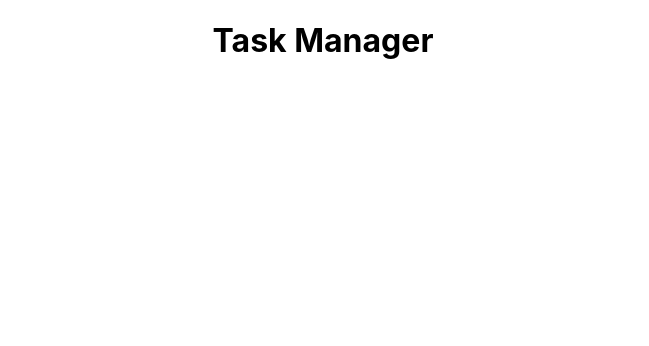
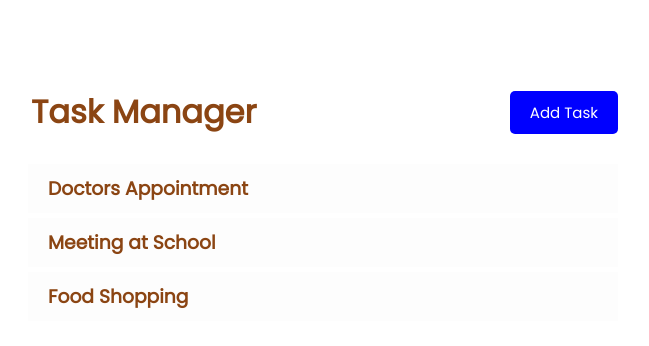
Before and after one commit to Ukaypromise/React-Todo, a React (Create React App) app: page / in a window 1280 px wide. Shown: the top 346 px of the page, without its empty margins (317-966 px from the left). Built offline with nearby package versions, Linux system fonts and the light colour scheme.

Commit message:
Create task compinents and Button

```diff
--- a/src/App.css
+++ b/src/App.css
@@ -1,4 +1,4 @@
-.App {
+/* .App {
   text-align: center;
 }
 
@@ -35,4 +35,4 @@
   to {
     transform: rotate(360deg);
   }
-}
+} */
--- a/src/App.js
+++ b/src/App.js
@@ -1,10 +1,35 @@
-import './App.css';
-import Header from './components/Header';
+import { useState } from "react";
+import "./App.css";
+import Header from "./components/Header";
+import Tasks from "./components/Tasks";
+
+const task = [
+  {
+    id: 1,
+    text: "Doctors Appointment",
+    day: "Feb 5th at 2:30pm",
+    reminder: true,
+  },
+  {
+    id: 2,
+    text: "Meeting at School",
+    day: "Feb 6th at 1:30pm",
+    reminder: true,
+  },
+  {
+    id: 3,
+    text: "Food Shopping",
+    day: "Feb 5th at 2:30pm",
+    reminder: false,
+  },
+];
 
 function App() {
+  const [tasks, setTasks] = useState(task);
   return (
     <div className="App">
-      <Header/>
+      <Header />
+      <Tasks tasks={tasks}/>
     </div>
   );
 }
--- /dev/null
+++ b/src/components/Button.js
@@ -0,0 +1,21 @@
+import PropTypes from 'prop-types';
+
+const Button = ({ color, text, onClick }) => {
+  return (
+    <button onClick={onClick} style={{backgroundColor:color}} className="btn">
+      {text}
+    </button>
+  );
+};
+
+Button.defaultProps = {
+    color: "gold",
+}
+
+Button.propTypes = {
+    text: PropTypes.string,
+    color: PropTypes.string,
+    onClick: PropTypes.func,
+}
+
+export default Button;
--- a/src/components/Header.js
+++ b/src/components/Header.js
@@ -1,11 +1,21 @@
-import React from 'react'
+import React from "react";
+import Button from "./Button";
 
-const Header = () => {
-  return (
-    <div>
-        <h1>Task Manager</h1>
-    </div>
-  )
+const Header = ({ title }) => {
+const onClick =()=>{
+    console.log('Click');
 }
 
-export default Header
+  return (
+    <div className="header">
+      <h1>{title}</h1>
+      <Button color='blue' onClick={onClick} text='Add Task'/>
+    </div>
+  );
+};
+
+Header.defaultProps = {
+  title: "Task Manager",
+};
+
+export default Header;
--- /dev/null
+++ b/src/components/TaskItem.js
@@ -0,0 +1,11 @@
+import React from 'react'
+
+const TaskItem = ({task}) => {
+  return (
+    <div className='task'>
+        <h3>{task.text}</h3>
+    </div>
+  )
+}
+
+export default TaskItem
--- /dev/null
+++ b/src/components/Tasks.js
@@ -0,0 +1,14 @@
+import React from "react";
+import TaskItem from "./TaskItem";
+
+const Task = ({tasks}) => {
+  return (
+    <>
+      {tasks.map((task) => (
+        <TaskItem key={task.id} task={task}/>
+      ))}
+    </>
+  );
+};
+
+export default Task;
--- a/src/index.css
+++ b/src/index.css
@@ -1,13 +1,438 @@
-body {
-  margin: 0;
-  font-family: -apple-system, BlinkMacSystemFont, 'Segoe UI', 'Roboto', 'Oxygen',
-    'Ubuntu', 'Cantarell', 'Fira Sans', 'Droid Sans', 'Helvetica Neue',
-    sans-serif;
-  -webkit-font-smoothing: antialiased;
-  -moz-osx-font-smoothing: grayscale;
+@import url('https://fonts.googleapis.com/css2?family=Poppins:wght@300;400&display=swap');
+
+.centered {
+  justify-content: center; /* center items horizontally, in this case */
+  align-items: center;     /* center items vertically, in this case */
+  display: flex;
 }
 
-code {
-  font-family: source-code-pro, Menlo, Monaco, Consolas, 'Courier New',
-    monospace;
+a{
+  color: white;
 }
+
+.sun {
+  display:flex;
+  justify-content: center; /* center items horizontally, in this case */
+  align-items: center;     /* center items vertically, in this case */
+  border-radius:50%;
+  height:200px;
+  width:200px;
+  right: 100px;
+  background:orange;
+  box-shadow: 0 0 10px orange,
+                0 0 60px orange,
+                0 0 200px yellow,
+                inset 0 0 80px yellow;
+  z-index:12;
+  z-index:-99;
+}
+
+* {
+  box-sizing: border-box;
+  margin: 0;
+  padding: 0;
+}
+
+/* sources https://unsplash.com/photos/c9OCWLka764 */
+body {
+  font-family: 'Poppins', sans-serif;
+  display: flex;
+  align-items: center;
+  flex-direction: column;
+  min-height: 100vh;
+}
+
+.App{
+  width: 600px;
+  margin-top: 5rem;
+}
+
+.container {
+  max-width: 66vh;
+  margin: 1px auto;
+  overflow: auto;
+  min-height: 300px;
+  border: 1px solid steelblue;
+  padding: 1px;
+  border-radius: 5px;
+  background-color: #313133a4;
+}
+
+.header {
+  display: flex;
+  justify-content: space-between;
+  align-items: center;
+  margin-bottom: 20px;
+}
+
+.btn {
+  display: inline-block;
+  background: #000;
+  color: #fff;
+  border: none;
+  padding: 10px 20px;
+  margin: 5px;
+  border-radius: 5px;
+  cursor: pointer;
+  text-decoration: none;
+  font-size: 15px;
+  font-family: inherit;
+}
+
+.btn:focus {
+  outline: none;
+}
+
+.btn:active {
+  transform: scale(0.98);
+}
+
+.btn-block {
+  display: block;
+  width: 100%;
+}
+
+.task {
+  background: #f4f4f431;
+  margin: 5px;
+  padding: 10px 20px;
+  cursor: pointer;
+}
+
+.task.reminder {
+  border-left: 5px solid green;
+}
+
+.task h3 {
+  display: flex;
+  align-items: center;
+  justify-content: space-between;
+}
+
+.add-form {
+  margin-bottom: 40px;
+}
+
+.form-control {
+  margin: 20px 0;
+}
+
+.form-control label {
+  display: block;
+}
+
+.form-control input {
+  width: 100%;
+  height: 40px;
+  margin: 5px;
+  padding: 3px 7px;
+  font-size: 17px;
+}
+
+.form-control-check {
+  display: flex;
+  align-items: center;
+  justify-content: space-between;
+}
+
+.form-control-check label {
+  flex: 1;
+}
+
+.form-control-check input {
+  flex: 2;
+  height: 20px;
+}
+
+footer {
+  margin-top: 30px;
+  text-align: center;
+}
+
+.image{
+  height: auto;
+  width: auto;
+  max-width: 50%;
+  min-width: 50%;
+}
+
+.moon {
+  animation: moonanim 2s 1;
+  position: relative;
+  margin: 10px;
+  width: 200px;
+  height: 200px;
+  background: #c7cbd0;
+  border-radius: 50%;
+  box-shadow: inset -25px 0px 0 0px #9098a1;
+  transition: transform 0.2s ease-in-out;
+}
+
+li {
+  position: absolute;
+  list-style: none;
+  background: #737277;
+  border-radius: 50%;
+}
+li:nth-child(1) {
+  left: 25px;
+  top: 60px;
+  width: 50px;
+  height: 50px;
+  box-shadow: inset 6px -2px 0 0px #414043;
+}
+li:nth-child(2) {
+  left: 150px;
+  top: 50px;
+  width: 25px;
+  height: 25px;
+  box-shadow: inset 3px -1px 0 0px #414043;
+}
+
+li:nth-child(3) {
+  left: 100px;
+  top: 150px;
+  width: 25px;
+  height: 25px;
+  box-shadow: inset 3px -1px 0 0px #414043;
+}
+
+li:nth-child(4) {
+  left: 50px;
+  top: 150px;
+  width: 12.5px;
+  height: 12.5px;
+  box-shadow: inset 2.4px -0.8px 0 0px #414043;
+}
+
+li:nth-child(5) {
+  left: 87.5px;
+  top: 16.66666667px;
+  width: 12.5px;
+  height: 12.5px;
+  box-shadow: inset 2.4px -0.8px 0 0px #414043;
+}
+
+li:nth-child(6) {
+  left: 114.28571429px;
+  top: 80px;
+  width: 12.5px;
+  height: 12.5px;
+  box-shadow: inset 2.4px -0.8px 0 0px #414043;
+}
+
+li:nth-child(7) {
+  left: 181.81818182px;
+  top: 100px;
+  width: 12.5px;
+  height: 12.5px;
+  box-shadow: inset 2.4px -0.8px 0 0px #414043;
+}
+
+.p{
+  z-index: -1;
+  position:fixed;
+  left:0px;
+  top:50px;
+  width:1px;
+  height:1px;
+  background-color:white;
+  position:fixed;
+  animation-name:particleAnimation;
+  animation-timing-function: infinite;
+  animation-iteration-count: infinite;
+  -ms-transform: rotate(20deg); /* IE 9 */
+  transform: rotate(20deg);
+}
+.p::before{
+  position:absolute;
+  display:block;
+  content:"";
+  width:100px;
+  right:1px;
+  top:0px;
+  height:1px;
+  background: linear-gradient(to right, rgba(0,0,0,0) 0%,rgba(255,255,255,0.4) 100%);
+}
+.p-1{
+  animation-duration:20s;
+  left: 10%;
+}
+.p-2{
+  animation-duration:10s;
+  top:60%;
+  left: 40%;
+}
+.p-3{
+  animation-duration:40s;
+  top:90%;
+  left: 60%;
+}
+
+.p-4{
+  animation-duration:15s;
+  left: 25%;
+}
+.p-5{
+  animation-duration:11s;
+  top:30%;
+  left: 20%;
+}
+.p-6{
+  animation-duration:50s;
+  top:33%;
+  left: 10%;
+}
+
+.p-7{
+  animation-duration:5s;
+  left: 50%;
+}
+.p-8{
+  animation-duration:3s;
+  top:10%;
+  left: 30%;
+}
+.p-9{
+  animation-duration:11s;
+  top:40%;
+  left: 60%;
+}
+
+.p-11{
+  animation-duration:7s;
+  left: 10%;
+}
+.p-21{
+  animation-duration:5s;
+  top:60%;
+  left: 40%;
+}
+.p-31{
+  animation-duration:11s;
+  top:90%;
+  left: 60%;
+}
+
+.p-41{
+  animation-duration:4s;
+  left: 25%;
+}
+.p-51{
+  animation-duration:2s;
+  top:30%;
+  left: 20%;
+}
+.p-61{
+  animation-duration:1s;
+  top:33%;
+  left: 10%;
+}
+
+.p-71{
+  animation-duration:4s;
+  left: 50%;
+}
+.p-81{
+  animation-duration:1s;
+  top:10%;
+  left: 30%;
+}
+.p-91{
+  animation-duration:4s;
+  top:40%;
+  left: 60%;
+}
+
+h1,h3,p,label {
+  /* color: whitesmoke; */
+  color: saddlebrown;
+}
+
+@keyframes particleAnimation
+{
+    from {
+        top: -100px;
+    }
+
+  50% {
+    transform: translateY(500px);
+  }
+    to {
+        left: calc( 100% + 100px );
+        top: calc( 100% + 100px );
+    }
+}
+
+@keyframes tothetop
+{
+
+  from {
+  display: flex;
+  align-items: center;
+  justify-content: center;
+  flex-direction: column;
+  min-height: 100vh;
+  background: #0c0c2b;
+  }
+
+  to {
+    display: block;
+    align-items: none;
+    justify-content: none;
+    min-height: 0vh;
+    align-items: center;
+  }
+}
+
+@keyframes moonanim
+{
+  from {
+    top: -50vh;
+  }
+
+  to {
+    top: 0;
+  }
+}
+
+.logo {
+  color: white;
+  font-family: Sail;
+}
+
+img{
+  -webkit-user-drag: none;
+  user-select: none;
+  -moz-user-select: none;
+  -webkit-user-select: none;
+  -ms-user-select: none;
+  pointer-events: none;
+}
+
+/* .bplanet {
+  background-image: url("imgs/IMG_7847.PNG");
+  height: 100px;
+  width: 100px;
+
+} */
+
+.background-fullviewport{
+  right: -50vh;
+  width: 100vh;
+  padding: 20px;
+  height: 0;
+
+}
+
+h1{
+  padding: 1vh;
+}
+
+@media screen and (max-width: 992px) {
+
+}
+
+#logo{
+  max-height: 100px;
+}
```
